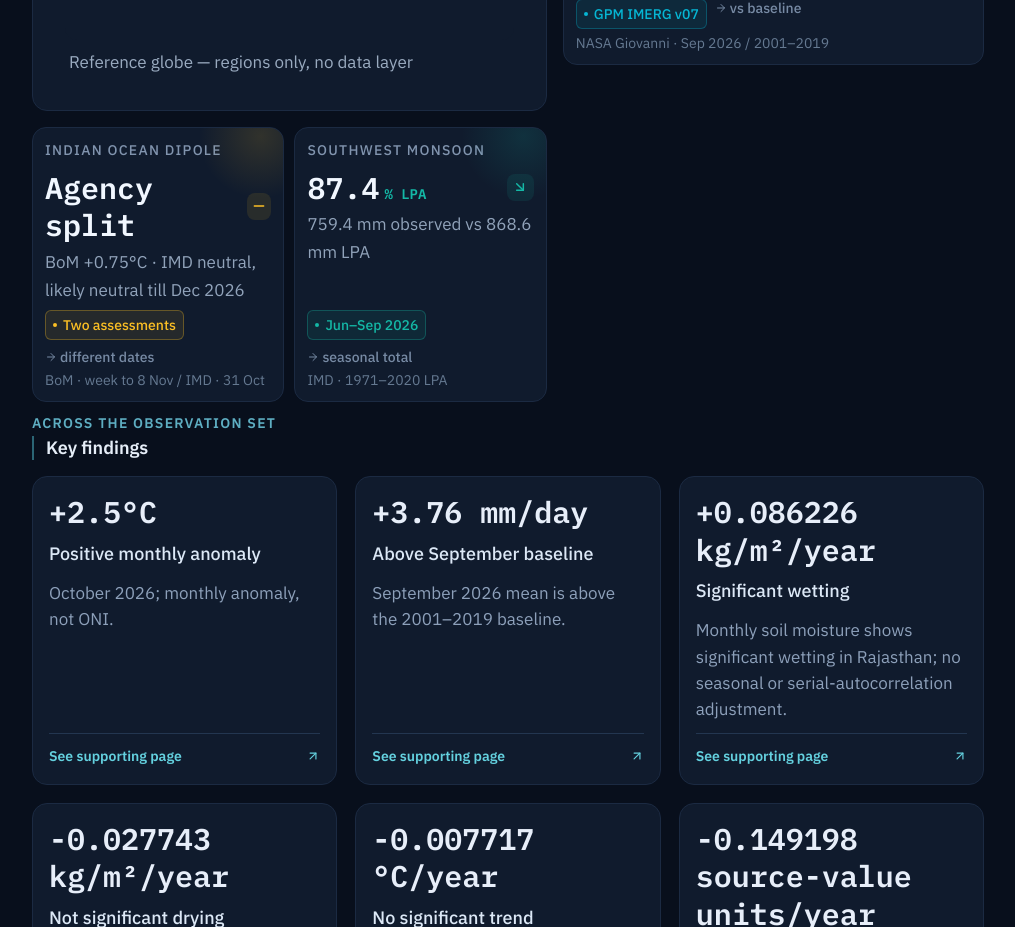
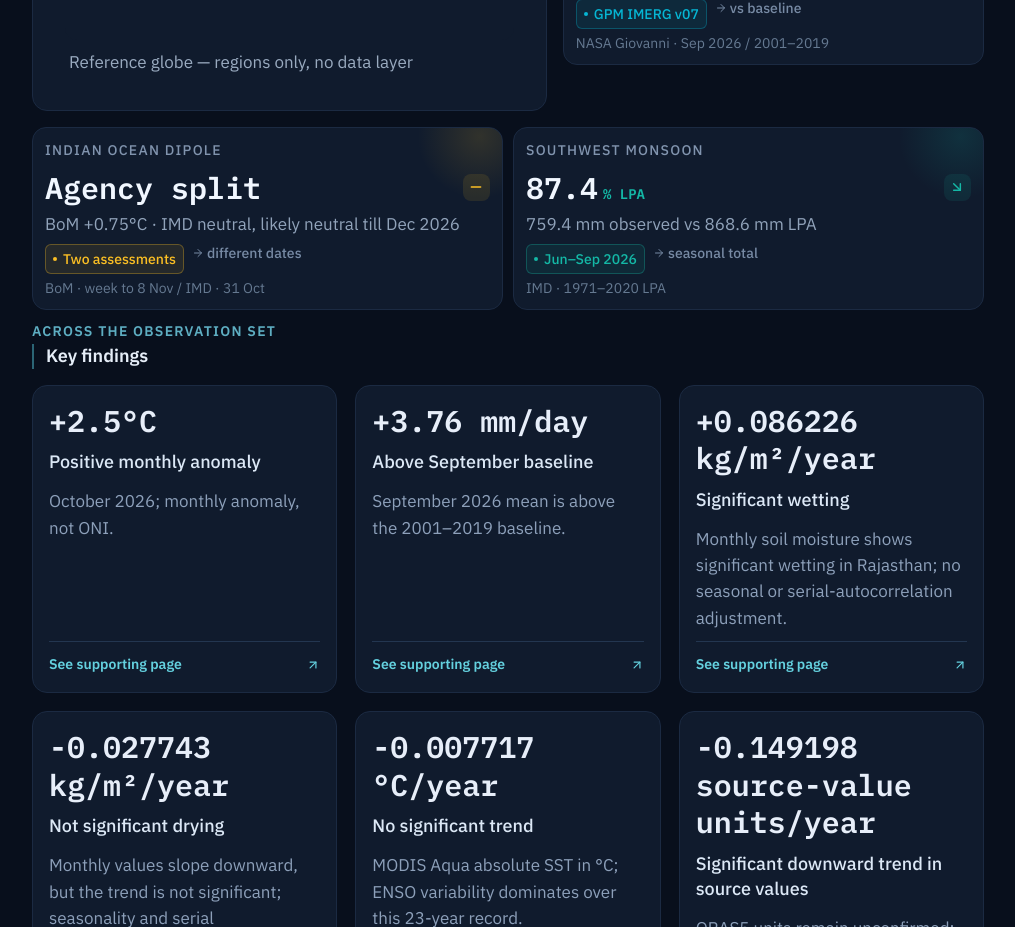
Before and after one commit to Preet-kasana205/earthtrend, a React (Vite) app: page / in a window 1280 px wide. Shown: the part 920-1847 px from the top of the page, without its empty margins (264-1279 px from the left). Built offline with nearby package versions, Linux system fonts and the light colour scheme.

Commit message:
fix: rebalance overview globe and snapshot cards

```diff
--- a/scripts/testRegionGlobe.mjs
+++ b/scripts/testRegionGlobe.mjs
@@ -52,6 +52,7 @@ assert.ok(globeSource.includes("labelsData={labelsData}"), "Readable region labe
 assert.equal((overviewSource.match(/<StatCard\b/g) ?? []).length, 4, "Snapshot cards must be rendered once each");
 assert.ok(overviewStyles.includes("grid-template-columns:minmax(0,1.1fr) minmax(0,.9fr)"), "Desktop Overview row must position globe and cards side by side");
 assert.ok(overviewStyles.includes("grid-template-columns:repeat(2,minmax(0,1fr))"), "The bottom two cards must share the left-column width equally");
+assert.ok(overviewStyles.includes(".overview-bottom-snapshot-grid { grid-column:1/-1"), "The bottom two cards must span the full desktop composition width");
 assert.ok(overviewStyles.includes("grid-template-columns:minmax(0,1fr)"), "Mobile Overview composition must collapse without horizontal overflow");
 assert.ok(overviewStyles.includes("height:380px"), "Desktop globe height must be about 380px");
 assert.ok(overviewStyles.includes("height:320px"), "Mobile globe height must remain about 320px");
--- a/src/overview.css
+++ b/src/overview.css
@@ -24,7 +24,7 @@
 .overview-snapshot-heading .section-heading { font-size:16px; }
 .overview-top-snapshot-grid { grid-template-columns:minmax(0,1fr); gap:10px; }
 .overview-top-snapshot-grid .stat-card,.overview-bottom-snapshot-grid .stat-card { min-height:150px; padding:15px; }
-.overview-bottom-snapshot-grid { display:grid; grid-template-columns:repeat(2,minmax(0,1fr)); gap:10px; align-items:stretch; min-width:0; }
+.overview-bottom-snapshot-grid { grid-column:1/-1; display:grid; grid-template-columns:repeat(2,minmax(0,1fr)); gap:10px; align-items:stretch; min-width:0; }
 .overview-bottom-snapshot-grid .stat-card { height:100%; }
 .map-layout { display:grid; grid-template-columns:minmax(0,1.7fr) minmax(230px,.8fr); gap:14px; align-items:stretch; }
 .overview-map-layout { grid-template-columns:minmax(0,1fr); }
```
